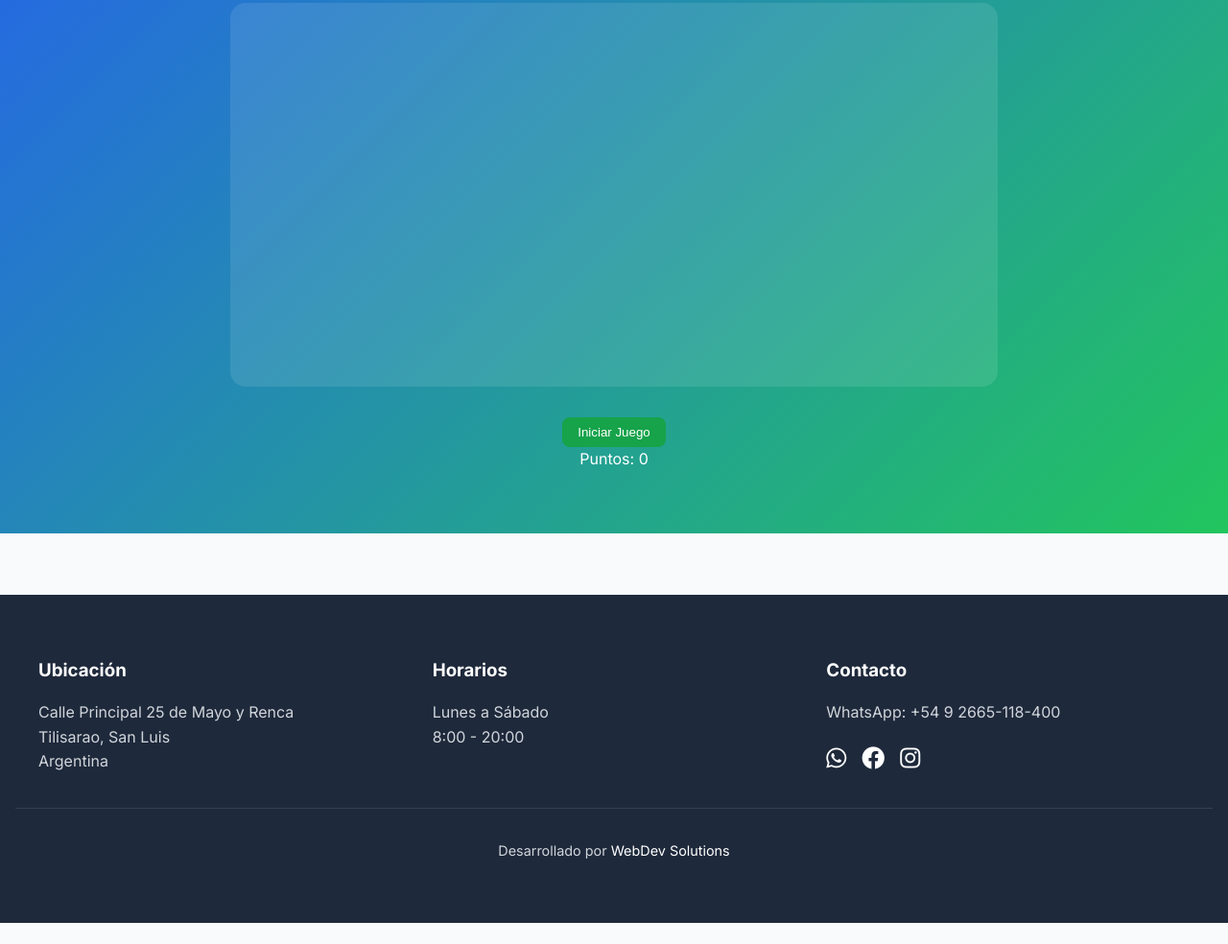
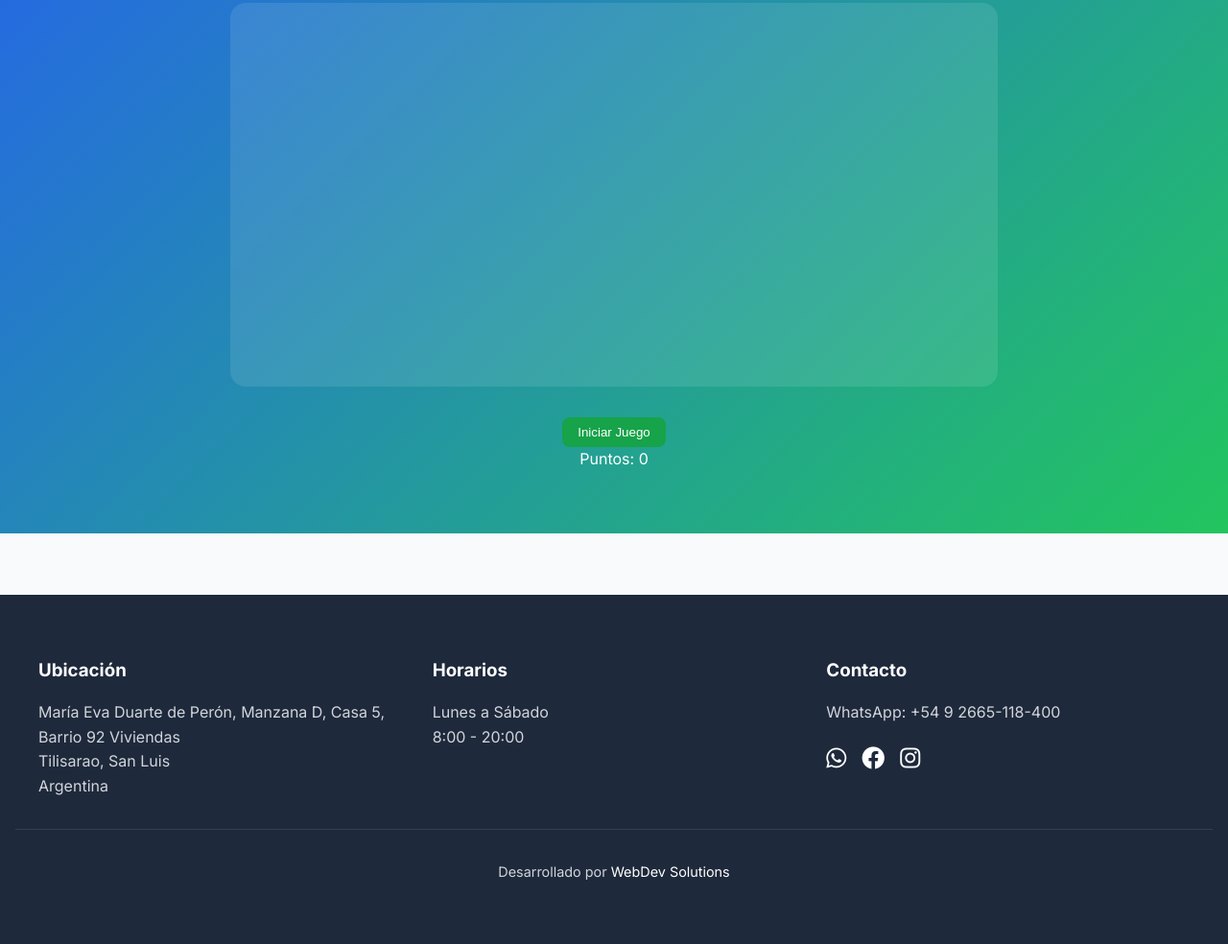
Before and after one commit to TilisaraoMarket/Mi-Gran-Verduleria, a plain HTML site: page index.html in a window 1280 px wide. Shown: the part 1619-2603 px from the top of the page at 96% size. Before the commit the page ends 2581 px from the top, so only its background shows below. Drawn offline with nearby package versions, Linux system fonts and the light colour scheme.

Commit message:
dffhdcvcc

```diff
--- a/index.html
+++ b/index.html
@@ -462,7 +462,7 @@
         <div class="footer-content">
             <div class="footer-section">
                 <h3>Ubicación</h3>
-                <p>Calle Principal 25 de Mayo y Renca<br>Tilisarao, San Luis<br>Argentina</p>
+                <p>María Eva Duarte de Perón, Manzana D, Casa 5, Barrio 92 Viviendas<br>Tilisarao, San Luis<br>Argentina</p>
             </div>
             <div class="footer-section">
                 <h3>Horarios</h3>
```
